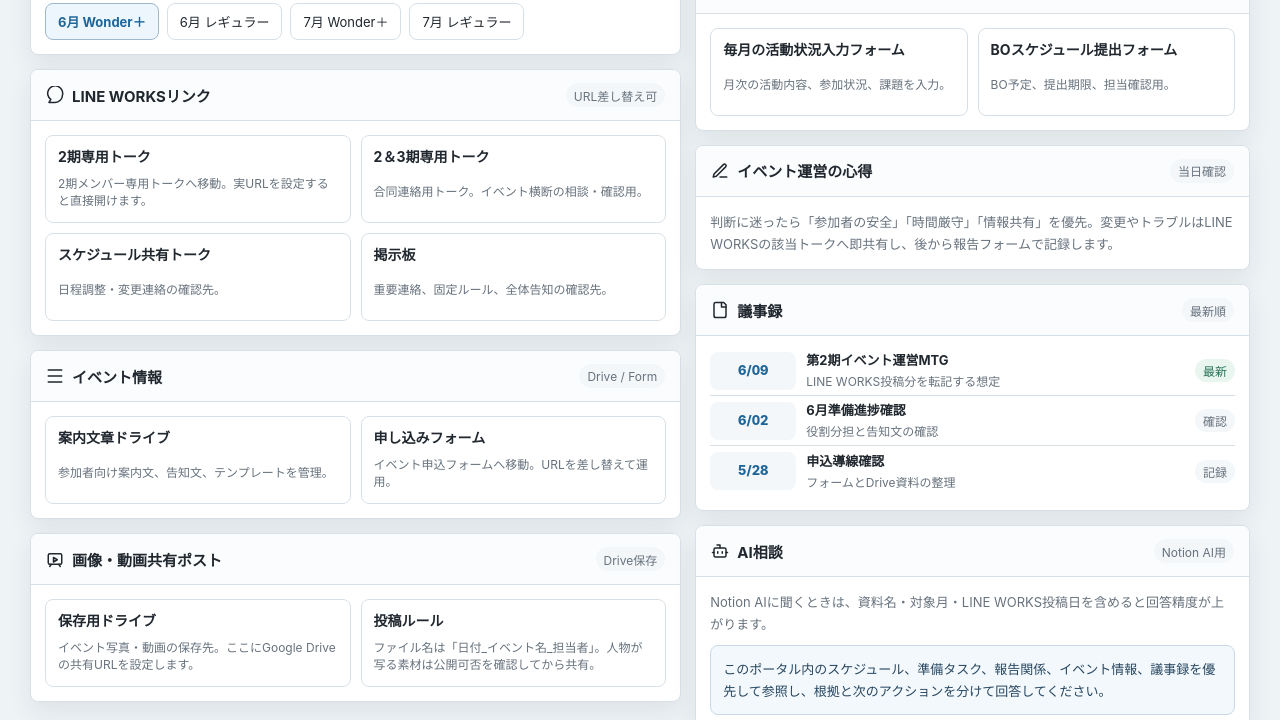
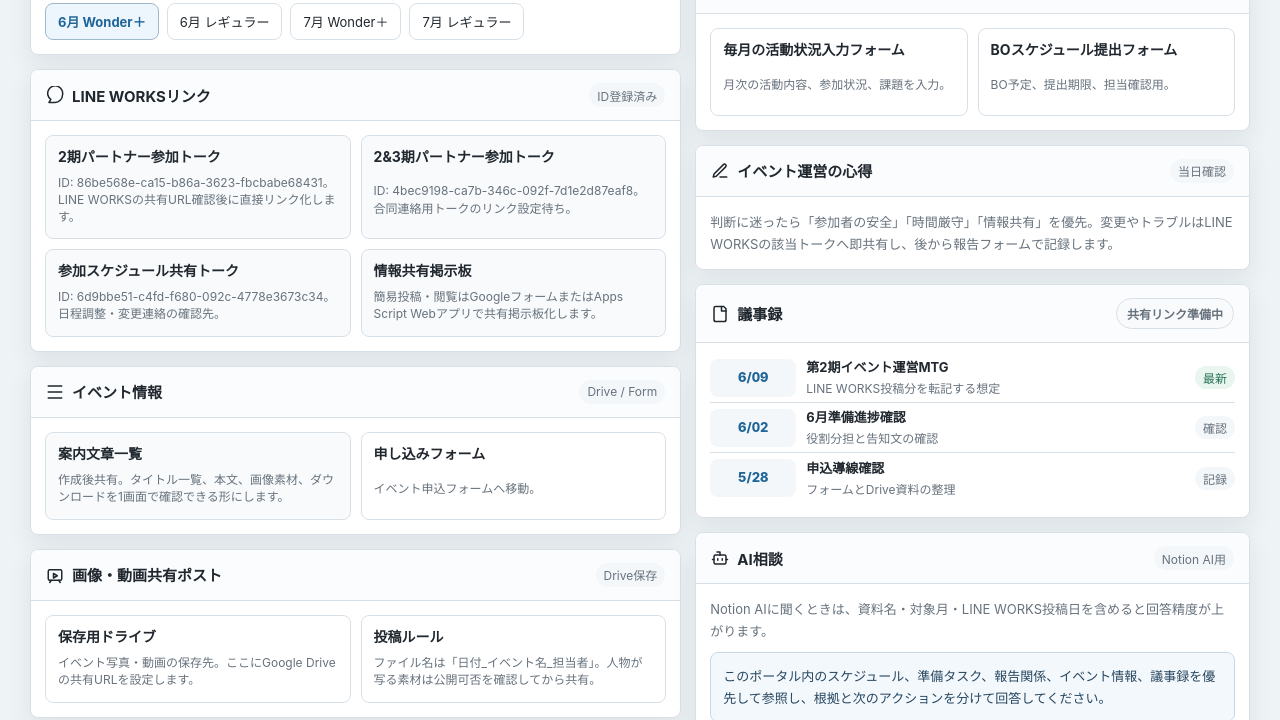
Before and after one commit to wonderplus100-stack/wonder-plus-portal, a plain HTML site: page index.html in a window 1280 px wide. Shown: the part 758-1478 px from the top of the page. Drawn offline with Linux system fonts and the light colour scheme.

Commit message:
Update portal links and pending states

```diff
--- a/index.html
+++ b/index.html
@@ -387,6 +387,39 @@
     .link-card:hover {
       border-color: #aab7c2;
       background: #f9fbfc;
+    }
+
+    .link-card.is-pending {
+      cursor: default;
+      color: inherit;
+      background: #f8fafb;
+    }
+
+    .link-card.is-pending:hover {
+      border-color: var(--line);
+      background: #f8fafb;
+    }
+
+    .share-link {
+      display: inline-flex;
+      align-items: center;
+      justify-content: center;
+      min-height: 30px;
+      padding: 6px 10px;
+      border: 1px solid var(--line);
+      border-radius: 999px;
+      color: var(--ink);
+      font-size: 12px;
+      font-weight: 700;
+      text-decoration: none;
+      background: #fff;
+      white-space: nowrap;
+    }
+
+    .share-link.is-pending {
+      color: var(--muted);
+      background: #f8fafb;
+      cursor: default;
     }
 
     .form-list,
@@ -968,24 +1001,24 @@
                 <svg viewBox="0 0 24 24" aria-hidden="true"><path d="M22 12a10 10 0 0 1-10 10H4l2.4-4.1A10 10 0 1 1 22 12Z"></path></svg>
                 LINE WORKSリンク
               </div>
-              <span class="badge">URL差し替え可</span>
+              <span class="badge">ID登録済み</span>
             </div>
             <div class="link-grid">
-              <a class="link-card" href="#" target="_blank" rel="noreferrer">
-                <strong>2期専用トーク</strong>
-                <span>2期メンバー専用トークへ移動。実URLを設定すると直接開けます。</span>
+              <a class="link-card is-pending" href="#" data-room-id="86be568e-ca15-b86a-3623-fbcbabe68431" aria-disabled="true">
+                <strong>2期パートナー参加トーク</strong>
+                <span>ID: 86be568e-ca15-b86a-3623-fbcbabe68431。LINE WORKSの共有URL確認後に直接リンク化します。</span>
               </a>
-              <a class="link-card" href="#" target="_blank" rel="noreferrer">
-                <strong>2＆3期専用トーク</strong>
-                <span>合同連絡用トーク。イベント横断の相談・確認用。</span>
+              <a class="link-card is-pending" href="#" data-room-id="4bec9198-ca7b-346c-092f-7d1e2d87eaf8" aria-disabled="true">
+                <strong>2&3期パートナー参加トーク</strong>
+                <span>ID: 4bec9198-ca7b-346c-092f-7d1e2d87eaf8。合同連絡用トークのリンク設定待ち。</span>
               </a>
-              <a class="link-card" href="#" target="_blank" rel="noreferrer">
-                <strong>スケジュール共有トーク</strong>
-                <span>日程調整・変更連絡の確認先。</span>
+              <a class="link-card is-pending" href="#" data-room-id="6d9bbe51-c4fd-f680-092c-4778e3673c34" aria-disabled="true">
+                <strong>参加スケジュール共有トーク</strong>
+                <span>ID: 6d9bbe51-c4fd-f680-092c-4778e3673c34。日程調整・変更連絡の確認先。</span>
               </a>
-              <a class="link-card" href="#" target="_blank" rel="noreferrer">
-                <strong>掲示板</strong>
-                <span>重要連絡、固定ルール、全体告知の確認先。</span>
+              <a class="link-card is-pending" href="#" aria-disabled="true">
+                <strong>情報共有掲示板</strong>
+                <span>簡易投稿・閲覧はGoogleフォームまたはApps Script Webアプリで共有掲示板化します。</span>
               </a>
             </div>
           </section>
@@ -999,13 +1032,13 @@
               <span class="badge">Drive / Form</span>
             </div>
             <div class="link-grid">
-              <a class="link-card" href="#" target="_blank" rel="noreferrer">
-                <strong>案内文章ドライブ</strong>
-                <span>参加者向け案内文、告知文、テンプレートを管理。</span>
+              <a class="link-card is-pending" href="#" aria-disabled="true">
+                <strong>案内文章一覧</strong>
+                <span>作成後共有。タイトル一覧、本文、画像素材、ダウンロードを1画面で確認できる形にします。</span>
               </a>
-              <a class="link-card" href="#" target="_blank" rel="noreferrer">
+              <a class="link-card" href="https://forms.gle/CEmeZWb9ttuBiqjP8" target="_blank" rel="noreferrer">
                 <strong>申し込みフォーム</strong>
-                <span>イベント申込フォームへ移動。URLを差し替えて運用。</span>
+                <span>イベント申込フォームへ移動。</span>
               </a>
             </div>
           </section>
@@ -1078,11 +1111,11 @@
               <span class="badge">2フォーム</span>
             </div>
             <div class="link-grid">
-              <a class="link-card" href="#" target="_blank" rel="noreferrer">
+              <a class="link-card" href="https://forms.gle/iUJCedEevzVqYA799" target="_blank" rel="noreferrer">
                 <strong>毎月の活動状況入力フォーム</strong>
                 <span>月次の活動内容、参加状況、課題を入力。</span>
               </a>
-              <a class="link-card" href="#" target="_blank" rel="noreferrer">
+              <a class="link-card" href="https://forms.gle/z3WeRpLin4QHB1ZNA" target="_blank" rel="noreferrer">
                 <strong>BOスケジュール提出フォーム</strong>
                 <span>BO予定、提出期限、担当確認用。</span>
               </a>
@@ -1108,7 +1141,7 @@
                 <svg viewBox="0 0 24 24" aria-hidden="true"><path d="M4 19.5V4a2 2 0 0 1 2-2h11l3 3v14.5A2.5 2.5 0 0 1 17.5 22H6.5A2.5 2.5 0 0 1 4 19.5Z"></path><path d="M14 2v6h6"></path></svg>
                 議事録
               </div>
-              <span class="badge">最新順</span>
+              <a class="share-link is-pending" href="#" aria-disabled="true">共有リンク準備中</a>
             </div>
             <div class="minutes-list">
               <div class="simple-row">
@@ -1244,6 +1277,10 @@
       button.addEventListener("click", () => renderSchedule(button.dataset.schedule));
     });
 
+    document.querySelectorAll(".is-pending[href='#']").forEach((link) => {
+      link.addEventListener("click", (event) => event.preventDefault());
+    });
+
     const filter = document.querySelector("#filter");
     const quickTiles = [...document.querySelectorAll("#quickGrid .tile")];
     filter.addEventListener("input", () => {
```
